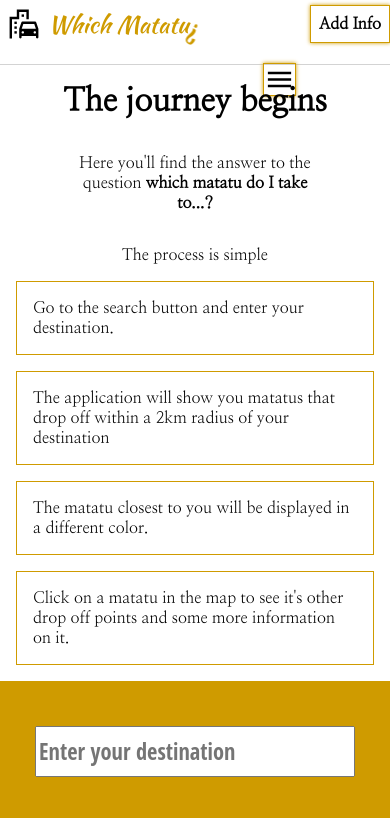
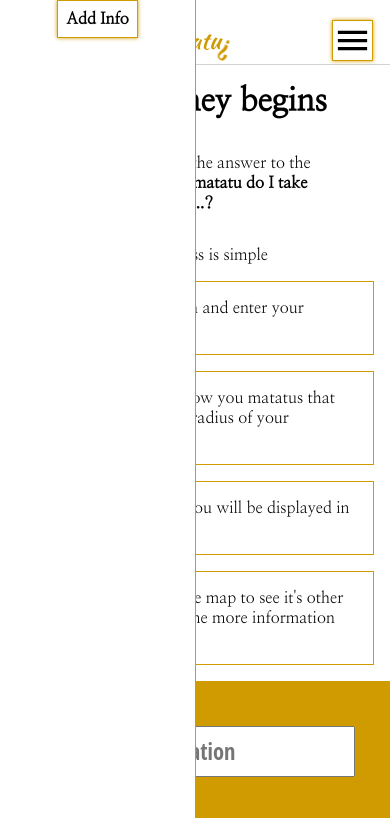
Before and after one commit to Kirera-Wainaina/which-matatu, a website: page frontend/html/home.html in a window 390 px wide. Both pictures are taken after a click on the picture 352 px from the left and 40 px from the top of the page. Shown: the top 818 px of the page. Drawn offline with Linux system fonts and the light colour scheme; some packages are replaced by stand-ins of ours.

Commit message:
Format the menu

```diff
--- a/frontend/css/home.css
+++ b/frontend/css/home.css
@@ -236,6 +236,20 @@ h1 {
 	grid-column: 1 / 6;
     }
 
+    #menu {
+	display: none;
+	position: fixed;
+	top: 0;
+	left: 0;
+	height: 100vh;
+	width: 50vw;
+	border-right: 1px solid var(--wm-gold);
+	background-color: white;
+	z-index: 1;
+	flex-direction: column;
+	justify-content: flex-start;
+    }
+
     #menu-icon {
 	width: 50%;
 	margin: 25%;
```
